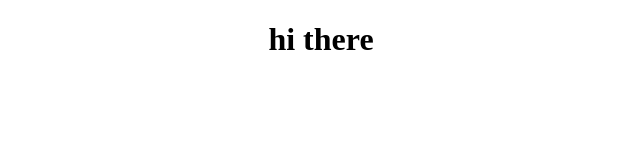
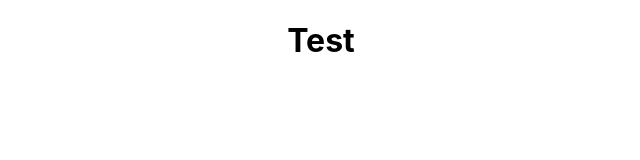
Before and after one commit to julianoperin/Palma, a React (Create React App) app: page / in a window 1280 px wide. Shown: the top 160 px of the page, without its empty margins (319-959 px from the left). Built offline with nearby package versions, Linux system fonts and the light colour scheme.

Commit message:
environment ready to start

```diff
--- a/package.json
+++ b/package.json
@@ -3,8 +3,6 @@
   "version": "0.1.0",
   "private": true,
   "dependencies": {
-    "@material-ui/core": "^4.11.3",
-    "@material-ui/icons": "^4.11.2",
     "@testing-library/jest-dom": "^5.11.9",
     "@testing-library/react": "^11.2.5",
     "@testing-library/user-event": "^12.6.3",
--- a/public/index.html
+++ b/public/index.html
@@ -10,21 +10,34 @@
       content="Web site created using create-react-app"
     />
     <link rel="apple-touch-icon" href="%PUBLIC_URL%/logo192.png" />
+    <!--
+      manifest.json provides metadata used when your web app is installed on a
+      user's mobile device or desktop. See https://developers.google.com/web/fundamentals/web-app-manifest/
+    -->
+    <link rel="manifest" href="%PUBLIC_URL%/manifest.json" />
+    <!--
+      Notice the use of %PUBLIC_URL% in the tags above.
+      It will be replaced with the URL of the `public` folder during the build.
+      Only files inside the `public` folder can be referenced from the HTML.
 
-    <link rel="manifest" href="%PUBLIC_URL%/manifest.json" />
-
-    <title>Palma</title>
-    <link
-      rel="stylesheet"
-      href="https://fonts.googleapis.com/css?family=Roboto:300,400,500,700&display=swap"
-    />
-    <link
-      rel="stylesheet"
-      href="https://fonts.googleapis.com/icon?family=Material+Icons"
-    />
+      Unlike "/favicon.ico" or "favicon.ico", "%PUBLIC_URL%/favicon.ico" will
+      work correctly both with client-side routing and a non-root public URL.
+      Learn how to configure a non-root public URL by running `npm run build`.
+    -->
+    <title>React App</title>
   </head>
   <body>
     <noscript>You need to enable JavaScript to run this app.</noscript>
     <div id="root"></div>
+    <!--
+      This HTML file is a template.
+      If you open it directly in the browser, you will see an empty page.
+
+      You can add webfonts, meta tags, or analytics to this file.
+      The build step will place the bundled scripts into the <body> tag.
+
+      To begin the development, run `npm start` or `yarn start`.
+      To create a production bundle, use `npm run build` or `yarn build`.
+    -->
   </body>
 </html>
--- a/src/App.js
+++ b/src/App.js
@@ -3,7 +3,7 @@
 function App() {
   return (
     <div className="App">
-      <h1>hi there</h1>
+      <h1>Test</h1>
     </div>
   );
 }
--- /dev/null
+++ b/src/index.css
@@ -0,0 +1,13 @@
+body {
+  margin: 0;
+  font-family: -apple-system, BlinkMacSystemFont, 'Segoe UI', 'Roboto', 'Oxygen',
+    'Ubuntu', 'Cantarell', 'Fira Sans', 'Droid Sans', 'Helvetica Neue',
+    sans-serif;
+  -webkit-font-smoothing: antialiased;
+  -moz-osx-font-smoothing: grayscale;
+}
+
+code {
+  font-family: source-code-pro, Menlo, Monaco, Consolas, 'Courier New',
+    monospace;
+}
```
Also changed, not shown: src/index.js (+9 -5 lines), 2 other files (tests, documents, lock files or other folders).
